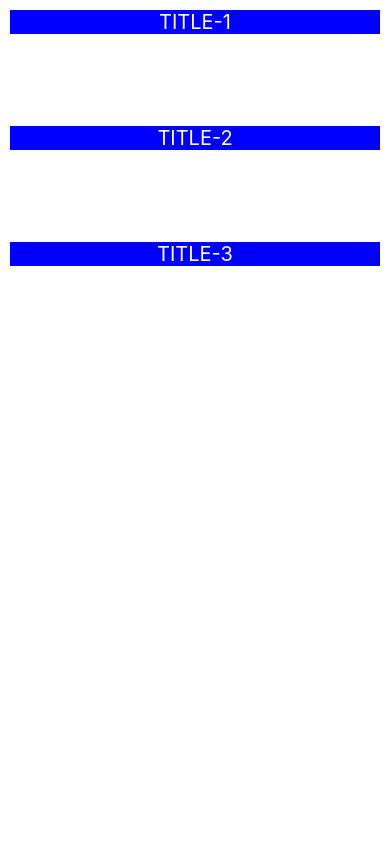
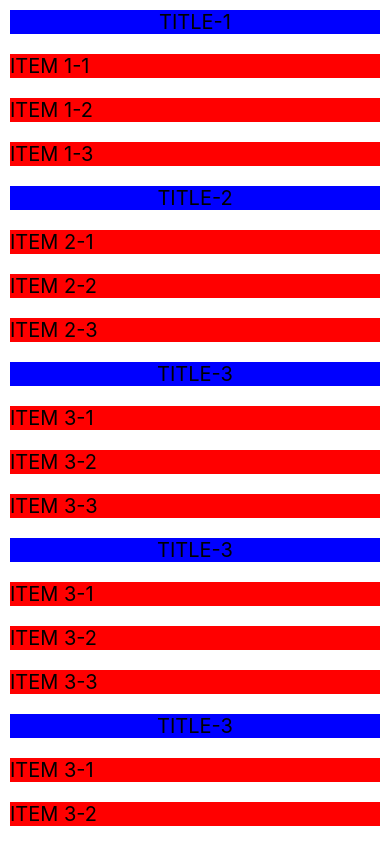
Before and after one commit to vinhhn3/tcd0304mobiledev, a React Native app: screen / in a window 390 px wide. Built offline with nearby package versions, Linux system fonts and the light colour scheme.

Commit message:
SectionList with refreshControl

```diff
--- a/App.js
+++ b/App.js
@@ -1,5 +1,11 @@
 import React, { useState } from "react";
-import { SectionList, StyleSheet, Text, View } from "react-native";
+import {
+  RefreshControl,
+  SectionList,
+  StyleSheet,
+  Text,
+  View,
+} from "react-native";
 
 export default function App() {
   // Properties
@@ -27,7 +33,7 @@ export default function App() {
 
   const [refreshing, setRefreshing] = useState(false);
 
-  const DATA = [
+  const [DATA, setDATA] = useState([
     {
       title: "title-1",
       data: ["item 1-1", "item 1-2", "item 1-3"],
@@ -40,23 +46,31 @@ export default function App() {
       title: "title-3",
       data: ["item 3-1", "item 3-2", "item 3-3"],
     },
-  ];
+    {
+      title: "title-3",
+      data: ["item 3-1", "item 3-2", "item 3-3"],
+    },
+    {
+      title: "title-3",
+      data: ["item 3-1", "item 3-2", "item 3-3"],
+    },
+  ]);
 
   const onRefresh = () => {
     setRefreshing(true);
-    setItems([
-      ...items,
+    setDATA([
+      ...DATA,
       {
-        key: 20,
-        title: "title 20",
+        title: "title 100",
+        data: ["item 100-1", "item 100-2", "item 100-3"],
       },
       {
-        key: 21,
-        title: "title 21",
+        title: "title 200",
+        data: ["item 200-1", "item 200-2", "item 200-3"],
       },
       {
-        key: 22,
-        title: "title 22",
+        title: "title 300",
+        data: ["item 300-1", "item 300-2", "item 300-3"],
       },
     ]);
     setRefreshing(false);
@@ -64,10 +78,13 @@ export default function App() {
 
   return (
     <SectionList
+      refreshControl={
+        <RefreshControl refreshing={refreshing} onRefresh={onRefresh} />
+      }
       keyExtractor={(item, index) => index.toString()}
       sections={DATA}
       renderItem={({ item }) => (
-        <View>
+        <View style={styles.childItem}>
           <Text style={styles.text}>{item.toString()}</Text>
         </View>
       )}
@@ -127,10 +144,14 @@ const styles = StyleSheet.create({
     justifyContent: "center",
     alignItems: "center",
   },
+  childItem: {
+    backgroundColor: "red",
+    margin: 10,
+  },
 
   text: {
     fontSize: 20,
     textTransform: "uppercase",
-    color: "white",
+    color: "black",
   },
 });
```
